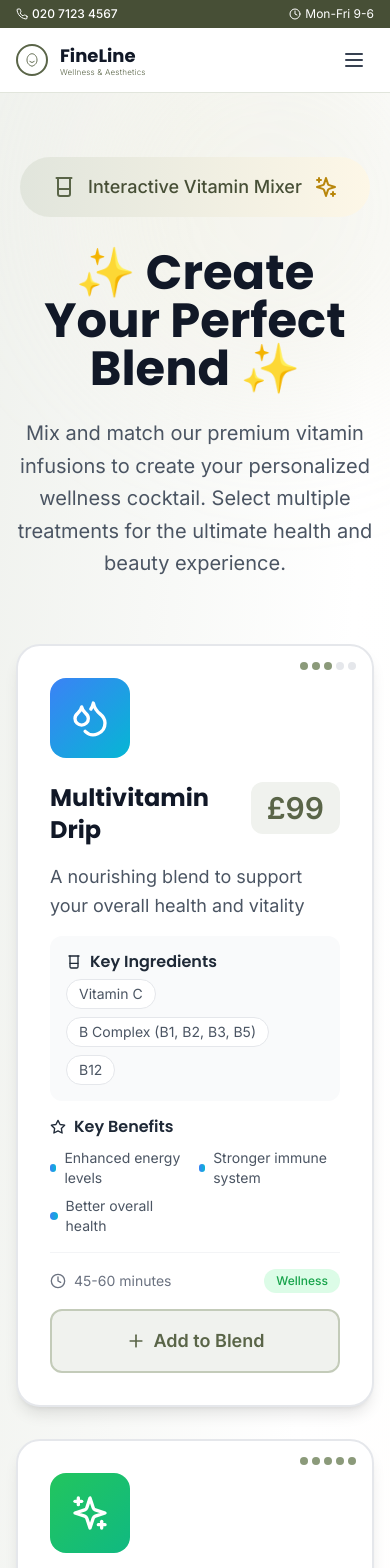
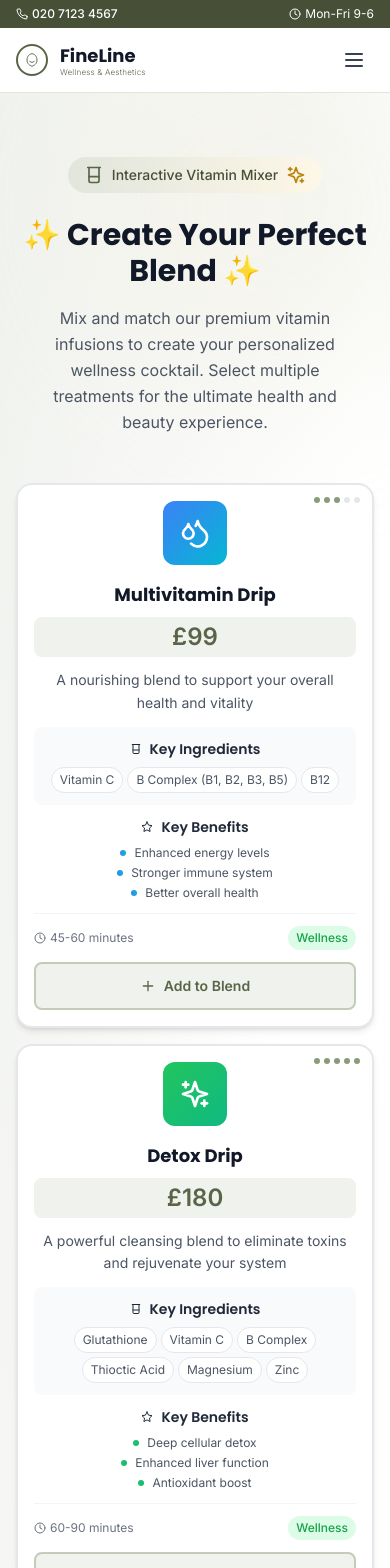
Before and after one commit to BWardii/FineLineClinic, a Next.js app: page /vitamin-infusions in a window 390 px wide. Shown: the top 1568 px of the page. Built offline with nearby package versions, Linux system fonts and the light colour scheme.

Commit message:
Optimize IV Therapy and Aesthetic pages for mobile: improved touch targets, responsive layout, better spacing

```diff
--- a/src/components/vitamin-infusions/VitaminConfigurator.tsx
+++ b/src/components/vitamin-infusions/VitaminConfigurator.tsx
@@ -176,35 +176,35 @@ const VitaminConfigurator = () => {
       </div>
 
       <div className="container mx-auto relative">
-        {/* Main Title */}
+        {/* Main Title - Mobile Optimized */}
         <motion.div
           initial={{ opacity: 0, y: 30 }}
           animate={isInView ? { opacity: 1, y: 0 } : { opacity: 0, y: 30 }}
           transition={{ duration: 0.8 }}
-          className="text-center mb-16"
+          className="text-center mb-12 md:mb-16"
         >
           <motion.div
             initial={{ opacity: 0, scale: 0.8 }}
             animate={isInView ? { opacity: 1, scale: 1 } : { opacity: 0, scale: 0.8 }}
             transition={{ duration: 0.6, delay: 0.2 }}
-            className="inline-flex items-center gap-3 bg-gradient-to-r from-sage-100 to-gold-100 px-8 py-4 rounded-full mb-8"
+            className="inline-flex items-center gap-2 sm:gap-3 bg-gradient-to-r from-sage-100 to-gold-100 px-4 py-2 sm:px-8 sm:py-4 rounded-full mb-6 sm:mb-8"
           >
-            <Beaker className="w-6 h-6 text-sage-600" />
-            <span className="text-sage-700 font-medium text-lg">Interactive Vitamin Mixer</span>
-            <Sparkles className="w-6 h-6 text-gold-600" />
+            <Beaker className="w-5 h-5 sm:w-6 sm:h-6 text-sage-600" />
+            <span className="text-sage-700 font-medium text-sm sm:text-lg">Interactive Vitamin Mixer</span>
+            <Sparkles className="w-5 h-5 sm:w-6 sm:h-6 text-gold-600" />
           </motion.div>
 
-          <h1 className="text-5xl md:text-7xl font-bold text-gray-900 mb-6">
+          <h1 className="text-3xl sm:text-4xl md:text-5xl lg:text-7xl font-bold text-gray-900 mb-4 sm:mb-6">
             ✨ Create Your Perfect Blend ✨
           </h1>
-          <p className="text-xl md:text-2xl text-gray-600 max-w-4xl mx-auto leading-relaxed">
+          <p className="text-base sm:text-lg md:text-xl lg:text-2xl text-gray-600 max-w-4xl mx-auto leading-relaxed px-4">
             Mix and match our premium vitamin infusions to create your personalized wellness cocktail.
             Select multiple treatments for the ultimate health and beauty experience.
           </p>
         </motion.div>
 
-        {/* Vitamin Grid */}
-        <div className="grid md:grid-cols-2 lg:grid-cols-3 gap-8 mb-12">
+        {/* Vitamin Grid - Mobile Optimized */}
+        <div className="grid grid-cols-1 md:grid-cols-2 lg:grid-cols-3 gap-4 sm:gap-6 lg:gap-8 mb-8 sm:mb-12">
           {vitamins.map((vitamin, index) => {
             const IconComponent = getIcon(vitamin.iconName)
             const isSelected = selectedVitamins.includes(vitamin.id)
@@ -216,30 +216,30 @@ const VitaminConfigurator = () => {
                 initial={{ opacity: 0, y: 30, scale: 0.9 }}
                 animate={isInView ? { opacity: 1, y: 0, scale: 1 } : { opacity: 0, y: 30, scale: 0.9 }}
                 transition={{ duration: 0.6, delay: index * 0.1 }}
-                className={`relative bg-white rounded-3xl p-8 cursor-pointer transition-all duration-500 border-2 group ${
+                className={`relative bg-white rounded-2xl sm:rounded-3xl p-4 sm:p-6 lg:p-8 cursor-pointer transition-all duration-500 border-2 group touch-manipulation ${
                   isSelected
-                    ? 'border-sage-300 shadow-2xl ring-4 ring-sage-100 transform scale-105'
-                    : 'border-gray-200 shadow-lg hover:shadow-2xl hover:border-sage-200 hover:-translate-y-2'
+                    ? 'border-sage-300 shadow-xl sm:shadow-2xl ring-2 sm:ring-4 ring-sage-100 transform scale-[1.02] sm:scale-105'
+                    : 'border-gray-200 shadow-md sm:shadow-lg hover:shadow-xl sm:hover:shadow-2xl hover:border-sage-200 hover:-translate-y-1 sm:hover:-translate-y-2'
                 }`}
                 onClick={() => toggleVitamin(vitamin.id)}
                 onMouseEnter={() => setHoveredVitamin(vitamin.id)}
                 onMouseLeave={() => setHoveredVitamin(null)}
-                whileHover={{ scale: isSelected ? 1.05 : 1.02 }}
+                whileHover={{ scale: isSelected ? 1.02 : 1.01 }}
                 whileTap={{ scale: 0.98 }}
               >
-                {/* Selection Indicator */}
+                {/* Selection Indicator - Mobile Optimized */}
                 <AnimatePresence>
                   {isSelected && (
                     <motion.div
                       initial={{ scale: 0, opacity: 0 }}
                       animate={{ scale: 1, opacity: 1 }}
                       exit={{ scale: 0, opacity: 0 }}
-                      className="absolute -top-3 -right-3 w-8 h-8 bg-sage-500 rounded-full flex items-center justify-center z-10"
+                      className="absolute -top-2 -right-2 sm:-top-3 sm:-right-3 w-6 h-6 sm:w-8 sm:h-8 bg-sage-500 rounded-full flex items-center justify-center z-10 shadow-lg"
                     >
                       <motion.div
                         initial={{ rotate: -90 }}
                         animate={{ rotate: 0 }}
-                        className="text-white font-bold text-lg"
+                        className="text-white font-bold text-sm sm:text-lg"
                       >
                         ✓
                       </motion.div>
@@ -247,21 +247,21 @@ const VitaminConfigurator = () => {
                   )}
                 </AnimatePresence>
 
-                {/* Intensity Indicator */}
-                <div className="absolute top-4 right-4 flex gap-1">
+                {/* Intensity Indicator - Mobile Optimized */}
+                <div className="absolute top-3 right-3 sm:top-4 sm:right-4 flex gap-1">
                   {[...Array(5)].map((_, i) => (
                     <div
                       key={i}
-                      className={`w-2 h-2 rounded-full ${
+                      className={`w-1.5 h-1.5 sm:w-2 sm:h-2 rounded-full ${
                         i < vitamin.intensity ? 'bg-sage-400' : 'bg-gray-200'
                       }`}
                     />
                   ))}
                 </div>
 
-                {/* Icon with animated background */}
+                {/* Icon with animated background - Mobile Optimized */}
                 <motion.div
-                  className={`w-20 h-20 bg-gradient-to-br ${vitamin.color} rounded-2xl flex items-center justify-center mb-6 relative overflow-hidden`}
+                  className={`w-16 h-16 sm:w-20 sm:h-20 bg-gradient-to-br ${vitamin.color} rounded-xl sm:rounded-2xl flex items-center justify-center mb-4 sm:mb-6 relative overflow-hidden mx-auto`}
                   animate={isSelected ? { scale: [1, 1.1, 1] } : {}}
                   transition={{ duration: 0.6, repeat: isSelected ? Infinity : 0, repeatDelay: 2 }}
                 >
@@ -269,26 +269,26 @@ const VitaminConfigurator = () => {
                     animate={isHovered ? { rotate: 360 } : {}}
                     transition={{ duration: 1 }}
                   >
-                    <IconComponent className="w-10 h-10 text-white" />
+                    <IconComponent className="w-8 h-8 sm:w-10 sm:h-10 text-white" />
                   </motion.div>
                   {isSelected && (
                     <motion.div
                       initial={{ scale: 0, opacity: 0 }}
                       animate={{ scale: 1, opacity: 0.3 }}
-                      className="absolute inset-0 bg-white rounded-2xl"
+                      className="absolute inset-0 bg-white rounded-xl sm:rounded-2xl"
                     />
                   )}
                 </motion.div>
 
-                {/* Content */}
-                <div className="space-y-4">
-                  <div className="flex justify-between items-start">
-                    <h3 className={`text-2xl font-bold transition-colors ${
+                {/* Content - Mobile Optimized */}
+                <div className="space-y-3 sm:space-y-4">
+                  <div className="flex flex-col sm:flex-row sm:justify-between sm:items-start gap-2">
+                    <h3 className={`text-lg sm:text-xl lg:text-2xl font-bold transition-colors text-center sm:text-left ${
                       isSelected ? 'text-sage-600' : 'text-gray-900 group-hover:text-sage-600'
                     }`}>
                       {vitamin.name}
                     </h3>
-                    <span className={`text-3xl font-bold px-4 py-2 rounded-xl transition-colors ${
+                    <span className={`text-2xl sm:text-3xl font-bold px-3 py-1 sm:px-4 sm:py-2 rounded-lg sm:rounded-xl transition-colors text-center ${
                       isSelected
                         ? 'text-white bg-sage-500'
                         : 'text-sage-600 bg-sage-50 group-hover:bg-sage-100'
@@ -297,48 +297,48 @@ const VitaminConfigurator = () => {
                     </span>
                   </div>
 
-                  <p className="text-gray-600 leading-relaxed text-lg">
+                  <p className="text-gray-600 leading-relaxed text-sm sm:text-base lg:text-lg text-center sm:text-left">
                     {vitamin.description}
                   </p>
 
-                  {/* Key Ingredients */}
-                  <div className="bg-gray-50 rounded-xl p-4">
-                    <h4 className="font-semibold text-gray-800 mb-2 flex items-center gap-2">
-                      <Beaker className="w-4 h-4" />
+                  {/* Key Ingredients - Mobile Optimized */}
+                  <div className="bg-gray-50 rounded-lg sm:rounded-xl p-3 sm:p-4">
+                    <h4 className="font-semibold text-gray-800 mb-2 flex items-center justify-center sm:justify-start gap-2 text-sm sm:text-base">
+                      <Beaker className="w-3 h-3 sm:w-4 sm:h-4" />
                       Key Ingredients
                     </h4>
-                    <div className="flex flex-wrap gap-2">
+                    <div className="flex flex-wrap gap-1 sm:gap-2 justify-center sm:justify-start">
                       {vitamin.ingredients.map((ingredient, idx) => (
-                        <span key={idx} className="text-sm bg-white px-3 py-1 rounded-full text-gray-600 border">
+                        <span key={idx} className="text-xs sm:text-sm bg-white px-2 py-1 sm:px-3 sm:py-1 rounded-full text-gray-600 border">
                           {ingredient}
                         </span>
                       ))}
                     </div>
                   </div>
 
-                  {/* Benefits */}
+                  {/* Benefits - Mobile Optimized */}
                   <div>
-                    <h4 className="font-semibold text-gray-800 mb-3 flex items-center gap-2">
-                      <Star className="w-4 h-4" />
+                    <h4 className="font-semibold text-gray-800 mb-2 sm:mb-3 flex items-center justify-center sm:justify-start gap-2 text-sm sm:text-base">
+                      <Star className="w-3 h-3 sm:w-4 sm:h-4" />
                       Key Benefits
                     </h4>
-                    <div className="grid grid-cols-2 gap-2">
+                    <div className="grid grid-cols-1 sm:grid-cols-2 gap-1 sm:gap-2">
                       {vitamin.keyBenefits.map((benefit, idx) => (
-                        <div key={idx} className="flex items-center gap-2 text-sm text-gray-600">
-                          <div className={`w-2 h-2 rounded-full bg-gradient-to-r ${vitamin.color}`}></div>
+                        <div key={idx} className="flex items-center justify-center sm:justify-start gap-2 text-xs sm:text-sm text-gray-600">
+                          <div className={`w-1.5 h-1.5 sm:w-2 sm:h-2 rounded-full bg-gradient-to-r ${vitamin.color} flex-shrink-0`}></div>
                           {benefit}
                         </div>
                       ))}
                     </div>
                   </div>
 
-                  {/* Duration & Category */}
-                  <div className="flex items-center justify-between pt-4 border-t border-gray-100">
-                    <div className="flex items-center gap-2 text-sm text-gray-500">
-                      <Clock className="w-4 h-4" />
+                  {/* Duration & Category - Mobile Optimized */}
+                  <div className="flex items-center justify-between pt-3 sm:pt-4 border-t border-gray-100">
+                    <div className="flex items-center gap-1 sm:gap-2 text-xs sm:text-sm text-gray-500">
+                      <Clock className="w-3 h-3 sm:w-4 sm:h-4" />
                       {vitamin.duration}
                     </div>
-                    <span className={`px-3 py-1 rounded-full text-xs font-medium capitalize ${
+                    <span className={`px-2 py-1 sm:px-3 sm:py-1 rounded-full text-xs font-medium capitalize ${
                       vitamin.category === 'energy' ? 'bg-orange-100 text-orange-600' :
                       vitamin.category === 'beauty' ? 'bg-pink-100 text-pink-600' :
                       vitamin.category === 'immunity' ? 'bg-purple-100 text-purple-600' :
@@ -348,24 +348,24 @@ const VitaminConfigurator = () => {
                     </span>
                   </div>
 
-                  {/* Action Button */}
+                  {/* Action Button - Mobile Optimized */}
                   <motion.button
-                    className={`w-full py-4 rounded-xl font-semibold text-lg transition-all duration-300 flex items-center justify-center gap-2 ${
+                    className={`w-full py-3 sm:py-4 rounded-lg sm:rounded-xl font-semibold text-sm sm:text-base lg:text-lg transition-all duration-300 flex items-center justify-center gap-2 touch-manipulation ${
                       isSelected
-                        ? 'bg-sage-500 text-white hover:bg-sage-600'
-                        : 'bg-sage-50 text-sage-600 hover:bg-sage-100 border-2 border-sage-200'
+                        ? 'bg-sage-500 text-white hover:bg-sage-600 active:bg-sage-700'
+                        : 'bg-sage-50 text-sage-600 hover:bg-sage-100 active:bg-sage-200 border-2 border-sage-200'
                     }`}
                     whileHover={{ scale: 1.02 }}
                     whileTap={{ scale: 0.98 }}
                   >
                     {isSelected ? (
                       <>
-                        <Minus className="w-5 h-5" />
+                        <Minus className="w-4 h-4 sm:w-5 sm:h-5" />
                         Remove from Blend
                       </>
                     ) : (
                       <>
-                        <Plus className="w-5 h-5" />
+                        <Plus className="w-4 h-4 sm:w-5 sm:h-5" />
                         Add to Blend
                       </>
                     )}
@@ -376,7 +376,7 @@ const VitaminConfigurator = () => {
           })}
         </div>
 
-        {/* Summary Panel */}
+        {/* Summary Panel - Mobile Optimized */}
         <AnimatePresence>
           {showSummary && selectedVitamins.length > 0 && (
             <motion.div
@@ -384,60 +384,51 @@ const VitaminConfigurator = () => {
               animate={{ opacity: 1, y: 0, scale: 1 }}
               exit={{ opacity: 0, y: 50, scale: 0.9 }}
               transition={{ duration: 0.5 }}
-              className="sticky bottom-8 bg-gradient-to-r from-sage-600 via-sage-700 to-gold-600 rounded-3xl p-8 text-white shadow-2xl border border-sage-300"
+              className="sticky bottom-4 sm:bottom-8 bg-gradient-to-r from-sage-600 via-sage-700 to-gold-600 rounded-2xl sm:rounded-3xl p-4 sm:p-6 lg:p-8 text-white shadow-xl sm:shadow-2xl border border-sage-300 mx-2 sm:mx-0"
             >
-              <div className="flex flex-col lg:flex-row items-center justify-between gap-6">
-                <div className="flex-1">
-                  <h3 className="text-2xl font-bold mb-2">Your Custom Blend ✨</h3>
-                  <div className="flex flex-wrap gap-2 mb-4">
+              <div className="flex flex-col lg:flex-row items-center justify-between gap-4 sm:gap-6">
+                <div className="flex-1 text-center lg:text-left">
+                  <h3 className="text-lg sm:text-xl lg:text-2xl font-bold mb-2">Your Custom Blend ✨</h3>
+                  <div className="flex flex-wrap gap-1 sm:gap-2 mb-3 sm:mb-4 justify-center lg:justify-start">
                     {selectedVitaminDetails.map((vitamin) => (
-                      <span key={vitamin.id} className="bg-white/20 px-4 py-2 rounded-full text-sm font-medium">
+                      <span key={vitamin.id} className="bg-white/20 px-2 py-1 sm:px-4 sm:py-2 rounded-full text-xs sm:text-sm font-medium">
                         {vitamin.name}
                       </span>
                     ))}
                   </div>
-                  <div className="grid grid-cols-2 gap-4 text-sm">
-                    <div className="flex items-center gap-2">
-                      <Clock className="w-4 h-4" />
-                      <span>Duration: {totalDuration}</span>
+                  <div className="grid grid-cols-2 gap-2 sm:gap-4 text-xs sm:text-sm">
+                    <div>
+                      <span className="opacity-80">Total Price:</span>
+                      <div className="font-bold text-lg sm:text-xl">£{totalPrice}</div>
                     </div>
-                    <div className="flex items-center gap-2">
-                      <Sparkles className="w-4 h-4" />
-                      <span>Treatments: {selectedVitamins.length}</span>
+                    <div>
+                      <span className="opacity-80">Duration:</span>
+                      <div className="font-bold text-lg sm:text-xl">{totalDuration}</div>
                     </div>
                   </div>
                 </div>
 
-                <div className="text-center lg:text-right">
-                  <div className="text-4xl font-bold mb-2">£{totalPrice}</div>
+                <div className="flex flex-col sm:flex-row gap-2 sm:gap-4 w-full lg:w-auto">
                   <motion.button
-                    className="bg-white text-sage-600 px-8 py-4 rounded-2xl font-semibold text-lg hover:bg-sage-50 transition-colors duration-300 flex items-center gap-3"
                     whileHover={{ scale: 1.05 }}
                     whileTap={{ scale: 0.95 }}
+                    className="bg-white text-sage-700 px-4 py-2 sm:px-6 sm:py-3 rounded-lg sm:rounded-xl font-semibold hover:bg-cream-50 transition-colors text-sm sm:text-base touch-manipulation"
                   >
-                    Book Your Blend
-                    <Sparkles className="w-5 h-5" />
+                    Book Now
+                  </motion.button>
+                  <motion.button
+                    whileHover={{ scale: 1.05 }}
+                    whileTap={{ scale: 0.95 }}
+                    onClick={() => setShowSummary(false)}
+                    className="bg-white/20 text-white px-4 py-2 sm:px-6 sm:py-3 rounded-lg sm:rounded-xl font-semibold hover:bg-white/30 transition-colors text-sm sm:text-base touch-manipulation"
+                  >
+                    Continue Shopping
                   </motion.button>
                 </div>
               </div>
             </motion.div>
           )}
         </AnimatePresence>
-
-        {/* Empty State */}
-        {selectedVitamins.length === 0 && (
-          <motion.div
-            initial={{ opacity: 0 }}
-            animate={{ opacity: 1 }}
-            transition={{ delay: 1 }}
-            className="text-center py-16"
-          >
-            <div className="inline-flex items-center gap-2 text-sage-600 bg-sage-50 px-6 py-3 rounded-full">
-              <Info className="w-5 h-5" />
-              <span className="font-medium">Select vitamins above to create your perfect blend</span>
-            </div>
-          </motion.div>
-        )}
       </div>
     </section>
   )
```
Also changed, not shown: src/components/aesthetic/AestheticTreatments.tsx (+52 -55 lines).
